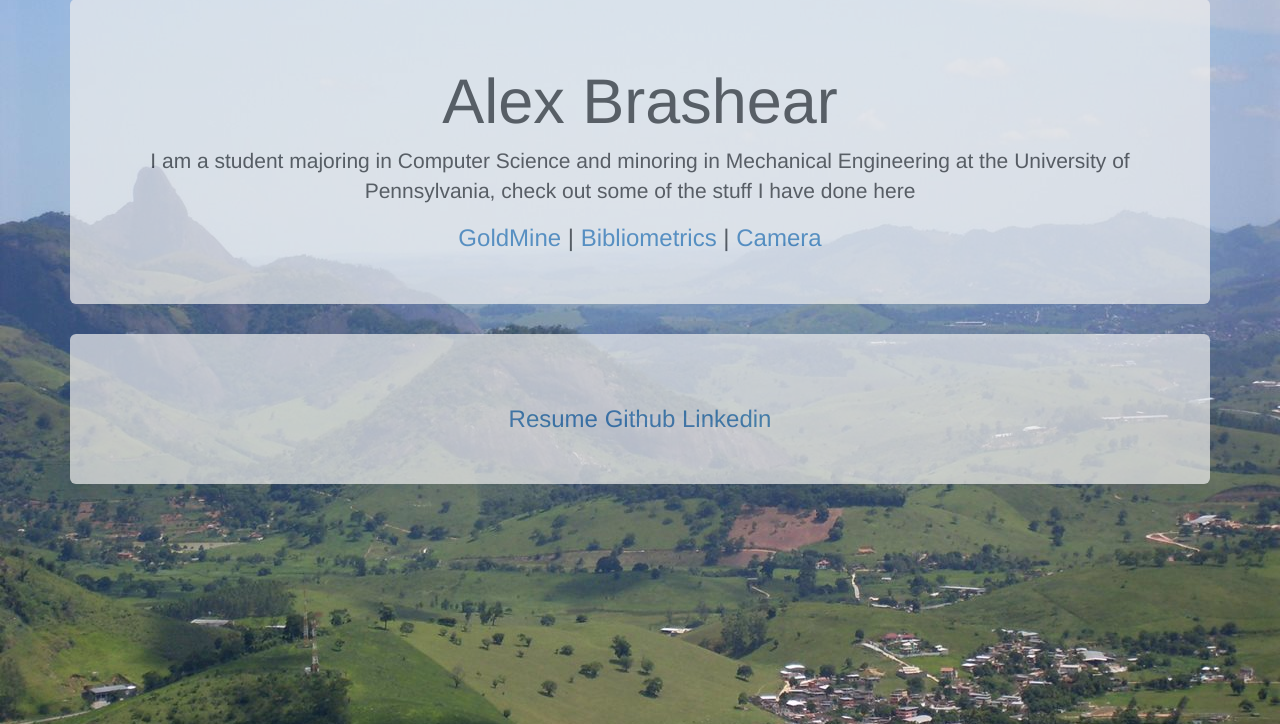
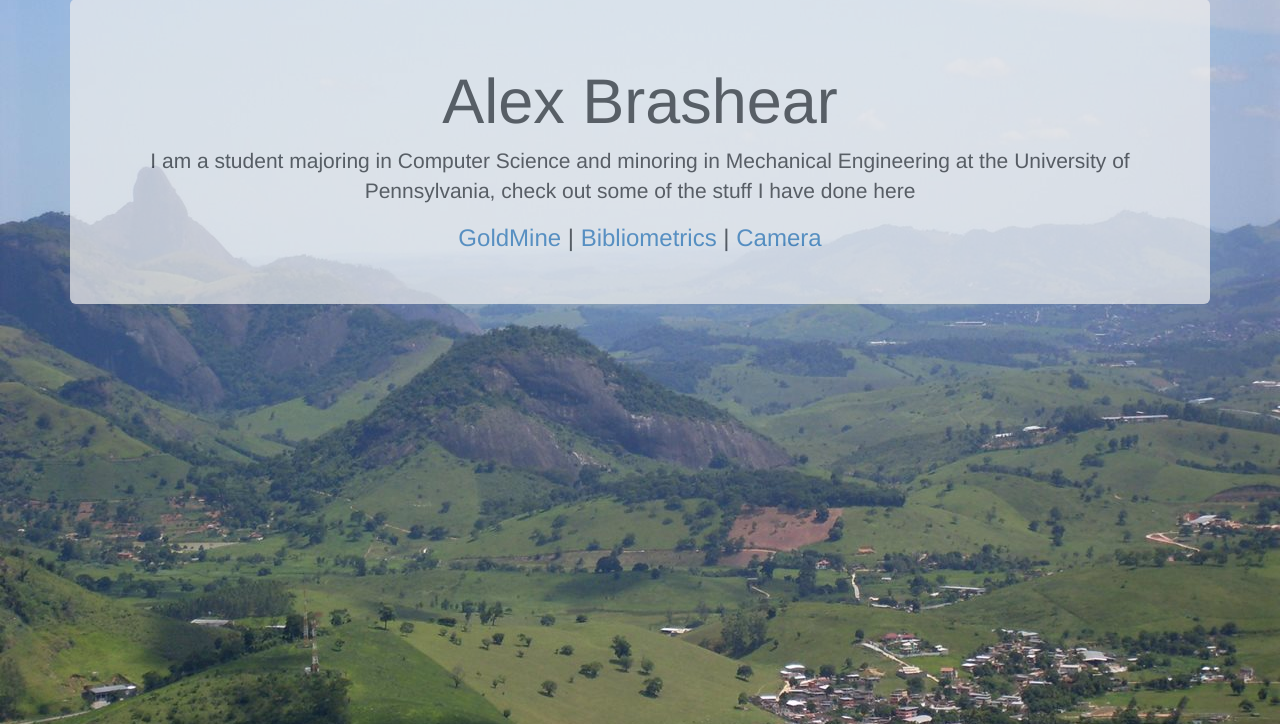
Before and after one commit to alexbrashear/alex_brashear, a Django app: page / in a window 1280 px wide. Shown: the part 71-795 px from the top of the page. Run offline with Django 3.2, Linux system fonts and the light colour scheme; some libraries are stand-ins or nearby versions.

Commit message:
took out contac

```diff
--- a/alex_brashear/templates/index.html
+++ b/alex_brashear/templates/index.html
@@ -24,14 +24,6 @@
 					<a href="#goldmine">GoldMine</a> | <a href="#bib">Bibliometrics</a> | <a href="">Camera</a>
 				</div>
 
-			</div>
-		</div>
-		<div class="jumbotron header">
-			<h3></h3>
-			<div class="row">
-				<a href="">Resume</a>
-				<a href="">Github</a>
-				<a href="">Linkedin</a>
 			</div>
 		</div>
 		<br><br><br><br><br><br><br><br><br><br><br><br><br><br><br><br><br><br><br><br><br><br><br><br><br><br><br><br><br><br>
```
